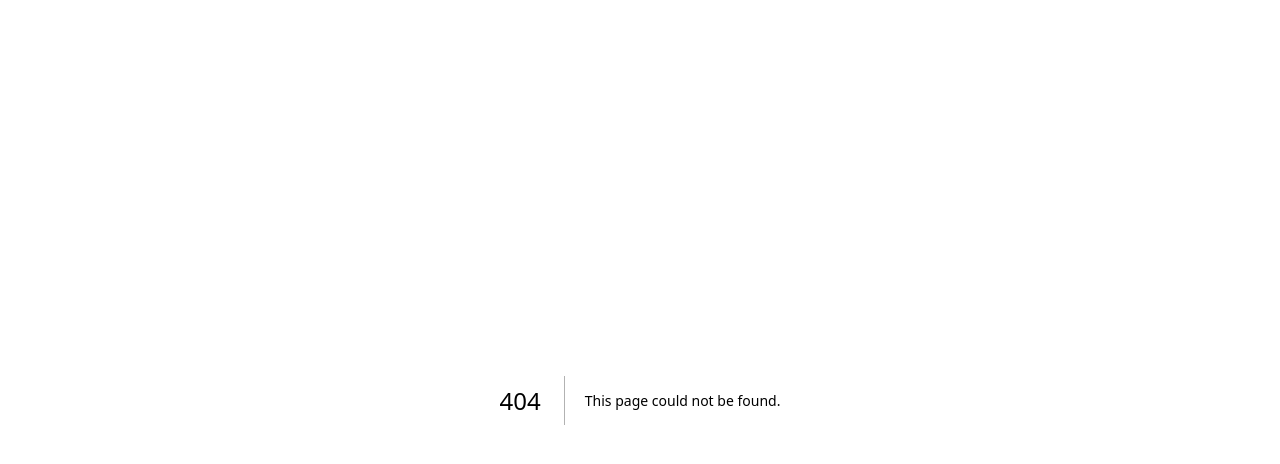
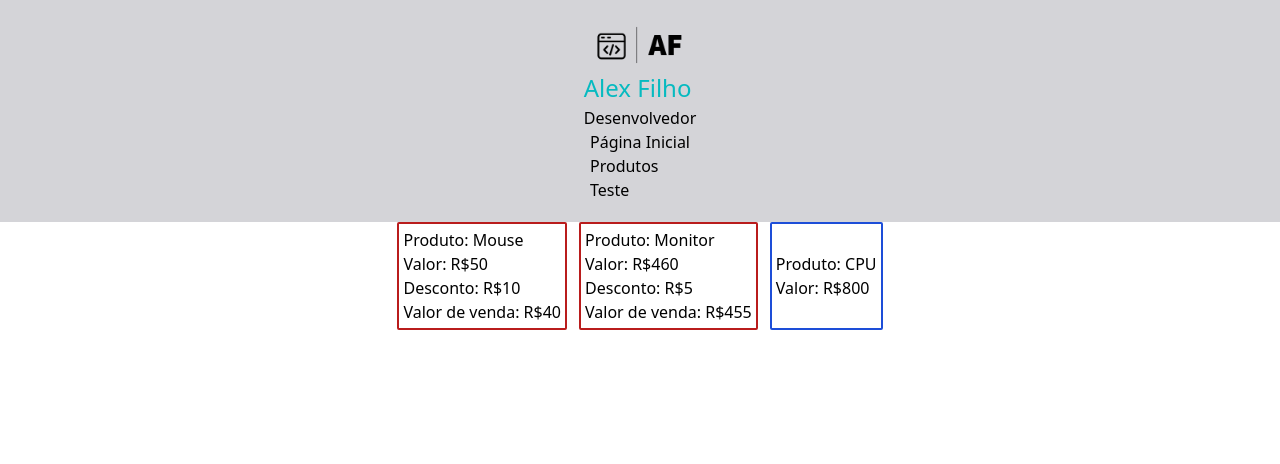
Before and after one commit to alexfilhoo/study-next-js, a Next.js app in the folder primeiroprojeto/: page /produtos/produtos in a window 1280 px wide. Before the commit this address had no page. Shown: the top 464 px of the page. Built offline with nearby package versions, Linux system fonts and the light colour scheme.

Commit message:
feat: pages usadas no Link

```diff
--- a/primeiroprojeto/src/pages/index.tsx
+++ b/primeiroprojeto/src/pages/index.tsx
@@ -3,6 +3,7 @@
 // const inter = Inter({ subsets: ["latin"] });
 import Topo from "@/components/Topo";
 import Card from "@/components/Card";
+import Produtos from "./produtos/produtos";
 
 const nome = "Alex";
 const profissao = "Desenvolvedor";
@@ -12,20 +13,6 @@ function texto() {
   return `Meu nome é ${nome} e tenho ${idade} anos e sou ${profissao}.`;
 }
 
-const produtos = [
-  { produto: "Mouse", valor: 50, desconto: 10, disponivel: true },
-  { produto: "Teclado", valor: 70, desconto: 0, disponivel: false },
-  { produto: "Monitor", valor: 460, desconto: 5, disponivel: true },
-  { produto: "CPU", valor: 800, desconto: 0, disponivel: true },
-];
-
-function calcDesc(valor: number, desconto: number) {
-  return valor - desconto;
-}
-function calcDesc2(valor: number, desconto: number) {
-  return valor - desconto / 2;
-}
-
 export default function Home() {
   return (
     <>
@@ -33,20 +20,6 @@ export default function Home() {
       <div style={estilizaCss}>
         <p className="text-lg font-medium">{texto()}</p>
         <p style={{ color: "#f00", backgroundColor: "#bbb" }}>React</p>
-      </div>
-      <div className="flex justify-center gap-3">
-        {produtos.map((item, index) => {
-          if (item.disponivel)
-            return (
-              <Card
-                key={index}
-                produto={item.produto}
-                valor={item.valor}
-                desconto={item.desconto}
-                funcao={item.desconto > 0 ? calcDesc : calcDesc2}
-              />
-            );
-        })}
       </div>
     </>
   );
--- /dev/null
+++ b/primeiroprojeto/src/pages/produtos/produtos.tsx
@@ -0,0 +1,38 @@
+import Card from "@/components/Card";
+import Topo from "@/components/Topo";
+
+const produtos = [
+  { produto: "Mouse", valor: 50, desconto: 10, disponivel: true },
+  { produto: "Teclado", valor: 70, desconto: 0, disponivel: false },
+  { produto: "Monitor", valor: 460, desconto: 5, disponivel: true },
+  { produto: "CPU", valor: 800, desconto: 0, disponivel: true },
+];
+
+function calcDesc(valor: number, desconto: number) {
+  return valor - desconto;
+}
+function calcDesc2(valor: number, desconto: number) {
+  return valor - desconto / 2;
+}
+
+export default function Produtos() {
+  return (
+    <>
+      <Topo />
+      <div className="flex justify-center gap-3">
+        {produtos.map((item, index) => {
+          if (item.disponivel)
+            return (
+              <Card
+                key={index}
+                produto={item.produto}
+                valor={item.valor}
+                desconto={item.desconto}
+                funcao={item.desconto > 0 ? calcDesc : calcDesc2}
+              />
+            );
+        })}
+      </div>
+    </>
+  );
+}
--- /dev/null
+++ b/primeiroprojeto/src/pages/teste/teste.tsx
@@ -0,0 +1,10 @@
+import Topo from "@/components/Topo";
+
+export default function Teste() {
+  return (
+    <div>
+      <Topo />
+      <h1>Teste</h1>
+    </div>
+  );
+}
```
